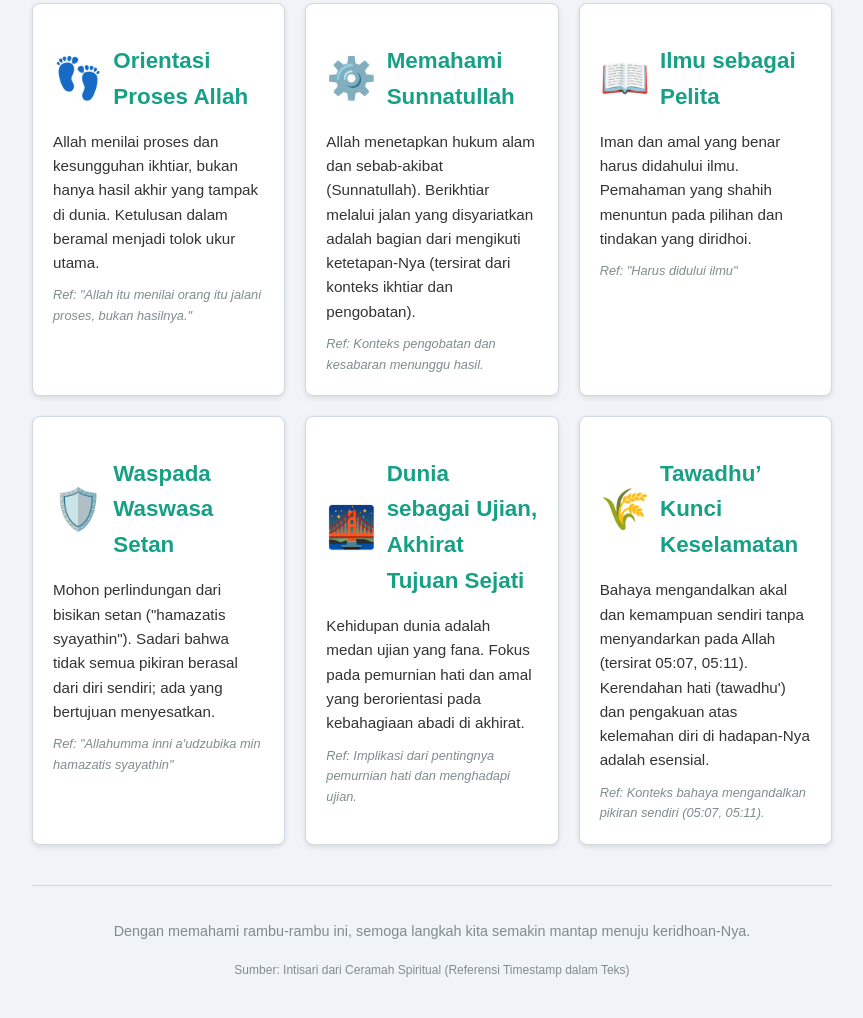
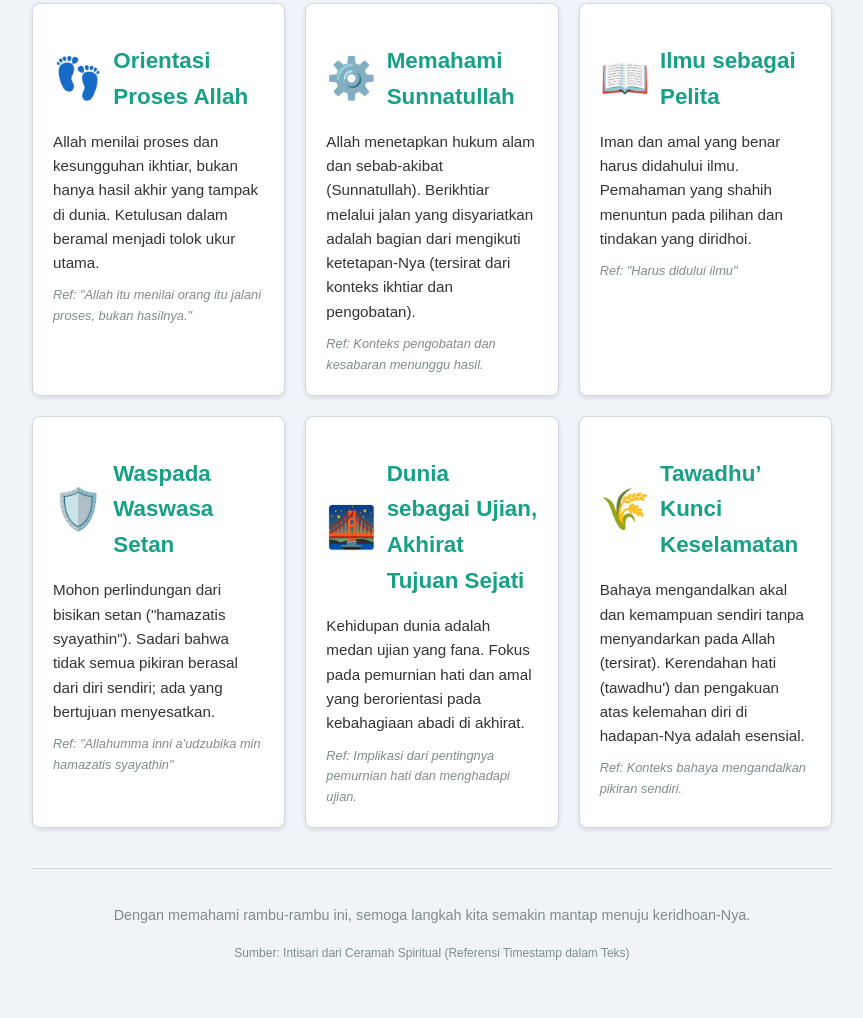
Before and after one commit to fx2y/islamic-lectures, a plain HTML site: page masjid-assalam/2025/05/fawaidul-fawaid.html in a window 1280 px wide. Shown: the part 1073-2091 px from the top of the page, without its empty margins (208-1071 px from the left). Drawn offline with Linux system fonts and the light colour scheme.

Commit message:
fawaidul-fawaid

```diff
--- a/masjid-assalam/2025/05/fawaidul-fawaid.html
+++ b/masjid-assalam/2025/05/fawaidul-fawaid.html
@@ -200,8 +200,8 @@
             <!-- Modul 12 -->
             <div class="module">
                 <h2 class="module-title"><span class="icon">🌾</span>Tawadhu’ Kunci Keselamatan</h2>
-                <p>Bahaya mengandalkan akal dan kemampuan sendiri tanpa menyandarkan pada Allah (tersirat 05:07, 05:11). Kerendahan hati (tawadhu') dan pengakuan atas kelemahan diri di hadapan-Nya adalah esensial.</p>
-                <span class="ref-key">Ref: Konteks bahaya mengandalkan pikiran sendiri (05:07, 05:11).</span>
+                <p>Bahaya mengandalkan akal dan kemampuan sendiri tanpa menyandarkan pada Allah (tersirat). Kerendahan hati (tawadhu') dan pengakuan atas kelemahan diri di hadapan-Nya adalah esensial.</p>
+                <span class="ref-key">Ref: Konteks bahaya mengandalkan pikiran sendiri.</span>
             </div>
         </div>
 
```
